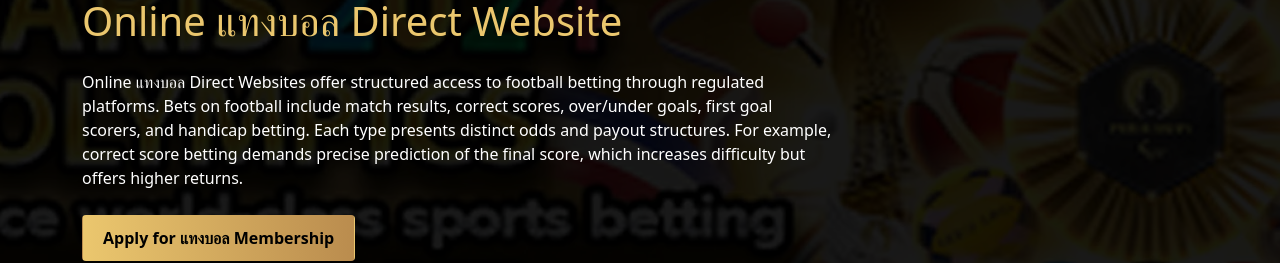
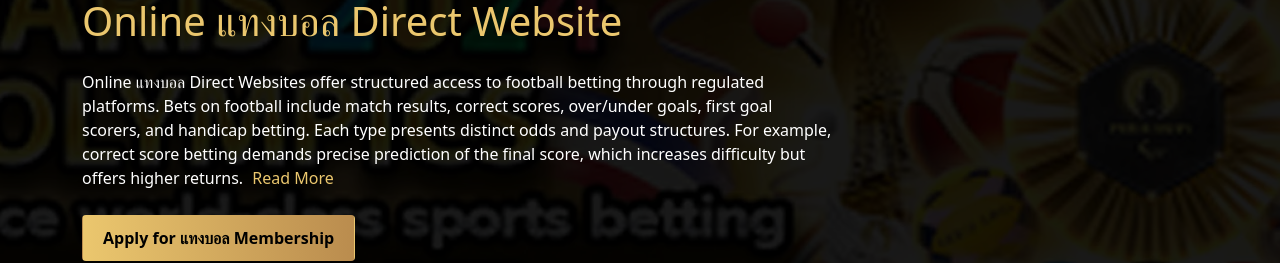
Before and after one commit to devangiHolisticseo1/ufabet, a Next.js app: page / in a window 1280 px wide. Shown: the part 278-541 px from the top of the page. Built offline with nearby package versions, Linux system fonts and the light colour scheme; no server answers.

Commit message:
change div to section

```diff
--- a/src/app/HomeClient.jsx
+++ b/src/app/HomeClient.jsx
@@ -1,9 +1,9 @@
 "use client";
 
-import React from "react";
-import { Swiper, SwiperSlide } from 'swiper/react';
+import React, { useState } from "react";
+import { Swiper, SwiperSlide } from "swiper/react";
 import Navbar from "./components/Navbar/Navbar";
-import { Navigation } from 'swiper/modules';
+import { Navigation } from "swiper/modules";
 import TheBest from "./components/HomeComponents/TheBest";
 import HowApply from "./components/HomeComponents/HowApply";
 // import HomeClientOld from "./---HomeClient";
@@ -24,12 +24,19 @@ import TabsSwiperCollapse from "./components/HomeComponents/TabsSwiperCollapse";
 import FootballBettingGuide from "./components/HomeComponents/FootballBettingGuide";
 import CheckCreditScore from "./components/HomeComponents/CheckCreditScore";
 import TypesOnlineFootball from "./components/HomeComponents/TypesOnlineFootball";
-import 'swiper/css';
-import 'swiper/css/navigation';
+import "swiper/css";
+import "swiper/css/navigation";
 import "./page.css";
 
 export default function HomeClient() {
+  const [showFullText, setShowFullText] = useState({});
 
+  const toggleReadMore = (id) => {
+    setShowFullText((prev) => ({
+      ...prev,
+      [id]: !prev[id],
+    }));
+  };
   return (
     <>
       <Navbar />
@@ -37,24 +44,48 @@ export default function HomeClient() {
         <nav className="sticky-top-header" aria-label="Quick navigation">
           <div className="container">
             <Swiper
-              slidesPerView={'auto'}
+              slidesPerView={"auto"}
               spaceBetween={30}
               navigation={true}
               modules={[Navigation]}
               className="mySwiper sticky-swiper"
             >
-              <SwiperSlide className="swiper-slide-auto">The Best แทงบอล Website UFABET</SwiperSlide>
-              <SwiperSlide className="swiper-slide-auto">How to Apply for แทงบอล?</SwiperSlide>
-              <SwiperSlide className="swiper-slide-auto">See แทงบอล Odds...</SwiperSlide>
-              <SwiperSlide className="swiper-slide-auto">Live Football Accurate...</SwiperSlide>
-              <SwiperSlide className="swiper-slide-auto">Live Football Betting Odds for...</SwiperSlide>
-              <SwiperSlide className="swiper-slide-auto">แทงบอล for Football Tournaments...</SwiperSlide>
-              <SwiperSlide className="swiper-slide-auto">The Best แทงบอล Website UFABET</SwiperSlide>
-              <SwiperSlide className="swiper-slide-auto">How to Apply for แทงบอล?</SwiperSlide>
-              <SwiperSlide className="swiper-slide-auto">See แทงบอล Odds...</SwiperSlide>
-              <SwiperSlide className="swiper-slide-auto">Live Football Accurate...</SwiperSlide>
-              <SwiperSlide className="swiper-slide-auto">Live Football Betting Odds for...</SwiperSlide>
-              <SwiperSlide className="swiper-slide-auto">แทงบอล for Football Tournaments...</SwiperSlide>
+              <SwiperSlide className="swiper-slide-auto">
+                The Best แทงบอล Website UFABET
+              </SwiperSlide>
+              <SwiperSlide className="swiper-slide-auto">
+                How to Apply for แทงบอล?
+              </SwiperSlide>
+              <SwiperSlide className="swiper-slide-auto">
+                See แทงบอล Odds...
+              </SwiperSlide>
+              <SwiperSlide className="swiper-slide-auto">
+                Live Football Accurate...
+              </SwiperSlide>
+              <SwiperSlide className="swiper-slide-auto">
+                Live Football Betting Odds for...
+              </SwiperSlide>
+              <SwiperSlide className="swiper-slide-auto">
+                แทงบอล for Football Tournaments...
+              </SwiperSlide>
+              <SwiperSlide className="swiper-slide-auto">
+                The Best แทงบอล Website UFABET
+              </SwiperSlide>
+              <SwiperSlide className="swiper-slide-auto">
+                How to Apply for แทงบอล?
+              </SwiperSlide>
+              <SwiperSlide className="swiper-slide-auto">
+                See แทงบอล Odds...
+              </SwiperSlide>
+              <SwiperSlide className="swiper-slide-auto">
+                Live Football Accurate...
+              </SwiperSlide>
+              <SwiperSlide className="swiper-slide-auto">
+                Live Football Betting Odds for...
+              </SwiperSlide>
+              <SwiperSlide className="swiper-slide-auto">
+                แทงบอล for Football Tournaments...
+              </SwiperSlide>
             </Swiper>
           </div>
         </nav>
@@ -66,13 +97,39 @@ export default function HomeClient() {
                 <div className="hero-content">
                   <h1 className="hero-title">Online แทงบอล Direct Website</h1>
                   <p>
-                    Online แทงบอล Direct Websites offer structured access to football
-                    betting through regulated platforms. Bets on football include match
-                    results, correct scores, over/under goals, first goal scorers, and
-                    handicap betting. Each type presents distinct odds and payout
-                    structures. For example, correct score betting demands precise
-                    prediction of the final score, which increases difficulty but offers
-                    higher returns.
+                    Online แทงบอล Direct Websites offer structured access to
+                    football betting through regulated platforms. Bets on
+                    football include match results, correct scores, over/under
+                    goals, first goal scorers, and handicap betting. Each type
+                    presents distinct odds and payout structures. For example,
+                    correct score betting demands precise prediction of the
+                    final score, which increases difficulty but offers higher
+                    returns.{" "}
+                    {!showFullText["1"] && (
+                      <span
+                        className="read-more-btn"
+                        onClick={() => toggleReadMore("1")}
+                      >
+                        Read More
+                      </span>
+                    )}
+                    {showFullText["1"] && (
+                      <>
+                        <span>
+                          {" "}
+                          Additional content for the first card can go here.
+                          This is the expanded content that shows when Read More
+                          is clicked. You can add more detailed information
+                          about minimum bet football betting here.
+                        </span>
+                        <span
+                          className="read-more-btn"
+                          onClick={() => toggleReadMore("1")}
+                        >
+                          Read Less
+                        </span>
+                      </>
+                    )}
                   </p>
                   <button className="hero-button">
                     Apply for แทงบอล Membership
--- a/src/app/components/HomeComponents/Advantages.jsx
+++ b/src/app/components/HomeComponents/Advantages.jsx
@@ -64,7 +64,7 @@ const data = [
 const Advantages = () => {
 const [activeIndex, setActiveIndex] = useState(0);
   return (
-    <div className="advantages-wrapper" aria-labelledby="home-sec10-heading">
+    <section className="advantages-wrapper" aria-labelledby="home-sec10-heading">
       <div className="container">
         <h2 className="main-heading">What are the Advantages of แทงบอล?</h2>
         <p className="heading-para">Discover the benefits of online football betting, offering a secure, transparent, and exciting platform with a wide range of options and competitive odds for every bettor.</p>
@@ -104,7 +104,7 @@ const [activeIndex, setActiveIndex] = useState(0);
           </div>
         </div>
       </div>
-    </div>
+    </section>
   );
 };
 
--- a/src/app/components/HomeComponents/DirectAgent.jsx
+++ b/src/app/components/HomeComponents/DirectAgent.jsx
@@ -26,7 +26,7 @@ const DirectAgent = () => {
     }
   ]
   return (
-    <div className="direct-agent">
+    <section className="direct-agent">
       <div className="container">
         <h2 className="main-heading">แทงบอล Direct Website without Agent</h2>
         <p className="heading-para">“แทงบอล without Agent” (Football Betting Without Agent) means placing bets directly with an official, licensed betting website (เช่น UFABET หรือ SBOBET) instead of using a middleman (agent) to handle registration, deposits, withdrawals, and payouts.</p>
@@ -39,7 +39,7 @@ const DirectAgent = () => {
           ))}
         </div>
       </div>
-    </div>
+    </section>
   )
 };
 
--- a/src/app/components/HomeComponents/FootballBetting.jsx
+++ b/src/app/components/HomeComponents/FootballBetting.jsx
@@ -60,7 +60,7 @@ const FootballBetting = () => {
     }));
   };
   return (
-    <div className="football-betting">
+    <section className="football-betting">
       <div className="container">
         <div className="row">
           <div className="col-md-6">
@@ -124,7 +124,7 @@ const FootballBetting = () => {
           </div>
         </div>
       </div>
-    </div>
+    </section>
   );
 };
 
--- a/src/app/components/HomeComponents/FootballBettingGuide.jsx
+++ b/src/app/components/HomeComponents/FootballBettingGuide.jsx
@@ -7,7 +7,7 @@ const FootballBettingGuide = () => {
     setOpenAccordion(openAccordion === index ? null : index);
   };
   return (
-    <div className="bet-on-football">
+    <section className="bet-on-football">
       <div className="container">
         <div className="accordion" id="accordionExample">
           {/* Accordion Item 1 */}
@@ -195,7 +195,7 @@ const FootballBettingGuide = () => {
           </div>
         </div>
       </div>
-    </div>
+    </section>
   );
 };
 
--- a/src/app/components/HomeComponents/FootballCorners.jsx
+++ b/src/app/components/HomeComponents/FootballCorners.jsx
@@ -72,7 +72,7 @@ const FootballCorners = () => {
 	};
 
 	return (
-		<div className="vertical-tab">
+		<section className="vertical-tab">
 			<div className="container">
 				<h2 className="main-heading">แทงบอล for Corners, Posessions, Cleansheets</h2>
 				<p className="heading-para">Football betting markets go beyond just goals and results. Many advanced bettors use team performance stats such as corners, possession, and clean sheets to find value.</p>
@@ -193,7 +193,7 @@ const FootballCorners = () => {
 					</div>
 				)}
 			</div>
-		</div>
+		</section>
 	)
 }
 
--- a/src/app/components/HomeComponents/TabsSwiperCollapse.jsx
+++ b/src/app/components/HomeComponents/TabsSwiperCollapse.jsx
@@ -151,7 +151,7 @@ const TabsSwiperCollapse = () => {
     };
 
     return (
-        <div className="container tabs-swiper-container mb-5">
+        <section className="container tabs-swiper-container mb-5">
             {/* Navigation Buttons */}
             <div className="tabs-navigation">
                 <button
@@ -204,7 +204,7 @@ const TabsSwiperCollapse = () => {
                     <GradientCollapse dataSource={tabsData[activeIndex].items} />
                 </div>
             </div>
-        </div>
+        </section>
     );
 };
 
--- a/src/app/components/HomeComponents/TruewAllet.jsx
+++ b/src/app/components/HomeComponents/TruewAllet.jsx
@@ -12,7 +12,7 @@ const TrueWallet = () => {
   };
 
   return (
-    <div className="the-best-sec">
+    <section className="the-best-sec">
       <div className="container">
         <h2 className="main-heading">
           Football betting website with TrueWallet
@@ -85,7 +85,7 @@ const TrueWallet = () => {
           )}
         </p>
       </div>
-    </div>
+    </section>
   );
 };
 
--- a/src/app/components/HomeComponents/TypesOnlineFootball.jsx
+++ b/src/app/components/HomeComponents/TypesOnlineFootball.jsx
@@ -130,7 +130,7 @@ const TypesOnlineFootball = () => {
 
   const currentContent = bettingContent[selectedBetting] || bettingContent['Handicap Betting (HDP)'];
   return (
-    <div className="types-of-football">
+    <section className="types-of-football">
       <div className="container">
         <h2 className="main-heading">What Types of Online Football Betting are There?</h2>
         <p className="heading-para">
@@ -263,7 +263,7 @@ const TypesOnlineFootball = () => {
           </article>
         </div>
       </div>
-    </div>
+    </section>
   );
 };
 
```
Also changed, not shown: 1 other file (tests, documents, lock files or other folders).
